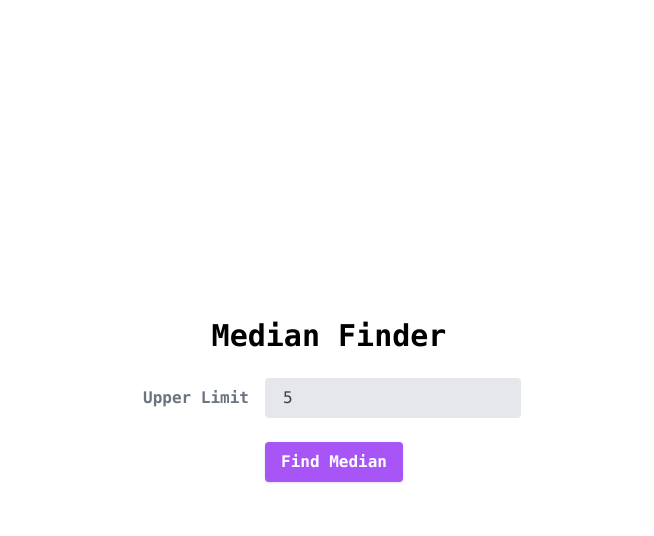
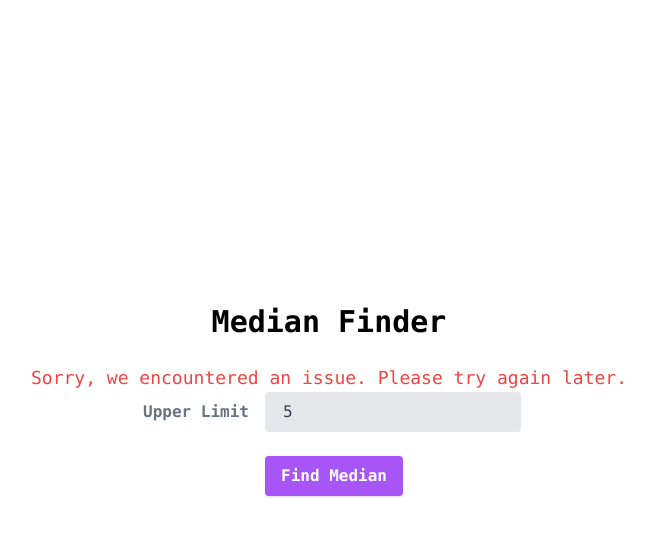
Before and after one commit to anjanapai2508/TouchBistro, a React (Create React App) app in the folder client/: page / in a window 1280 px wide. Both pictures are taken after typing "5" into the empty fields and a click on the button "Find Median". Shown: the top 536 px of the page, without its empty margins (311-965 px from the left). Built offline with nearby package versions, Linux system fonts and the light colour scheme; no server answers.

Commit message:
Added code to display server-side error to end user

```diff
--- a/client/src/InputForm.tsx
+++ b/client/src/InputForm.tsx
@@ -5,14 +5,17 @@ import { RESULT_LINE_1, RESULT_LINE_2 } from "./utils/constants";
 
 const InputForm: React.FC = () => {
   const [upperLimit, setUpperLimit] = React.useState("");
-  const [error, setError] = useState("");
+  const [validationError, setValidationError] = useState("");
   const [result, setResult] = useState<string | null>(null);
+  const [serverError, setServerError] = useState("");
 
   const handleSubmit = async (event: FormEvent<HTMLFormElement>) => {
     event.preventDefault();
+    setServerError("");
+    setResult("");
     // Make sure that the upper limit is greater than 2
     if (!upperLimit || parseInt(upperLimit, 10) < 3) {
-      setError("Upper Limit must be greater than or equal to 2.");
+      setValidationError("Upper Limit must be greater than or equal to 2.");
       return; // Exit the function without making the API request
     }
     try {
@@ -22,10 +25,9 @@ const InputForm: React.FC = () => {
       );
       setResult(
         `${RESULT_LINE_1} ${upperLimit} is <b>${response.data}</b>!</br> ${RESULT_LINE_2}`
-      ); // Set the result
-      console.log("Response Data:", response);
+      );
     } catch (error) {
-      alert("User Sign in Failed");
+      setServerError('Sorry, we encountered an issue. Please try again later.')
     }
   };
 
@@ -38,6 +40,12 @@ const InputForm: React.FC = () => {
         <p>The Upper Limit field is required.</p>
       </div>
       <h1 className="text-3xl font-bold mb-6">Median Finder</h1>
+          {/* display server error */}
+          {serverError && (
+            <div
+              className="text-red-500 text-lg"
+              >{serverError}</div>
+          )}
       <form
         className="w-full max-w-sm"
         onSubmit={handleSubmit}
@@ -45,6 +53,7 @@ const InputForm: React.FC = () => {
       >
         <div className="md:flex md:items-center mb-6">
           <div className="md:w-1/3">
+
             <label
               className="block text-gray-500 font-bold md:text-right mb-1 md:mb-0 pr-4"
               htmlFor="inline-upper-limit"
@@ -60,7 +69,7 @@ const InputForm: React.FC = () => {
               value={upperLimit}
               onChange={(e) => {
                 setUpperLimit(e.target.value);
-                setError(""); // Clear any previous error
+                setValidationError(""); // Clear any previous error
               }}
               placeholder="100"
               required
@@ -68,7 +77,9 @@ const InputForm: React.FC = () => {
           </div>
         </div>
         {/* Error message */}
-        {error && <div className="text-red-500 text-sm mb-4">{error}</div>}
+        {validationError && (
+          <div className="text-red-500 text-sm mb-4">{validationError}</div>
+        )}
         <div className="md:flex md:items-center">
           <div className="md:w-1/3"></div>
           <div className="md:w-2/3">
```
